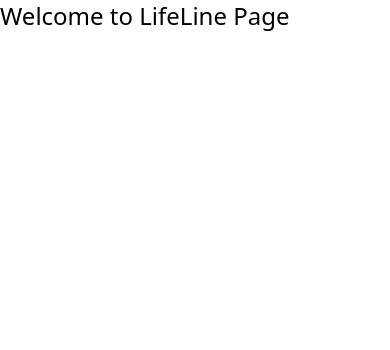
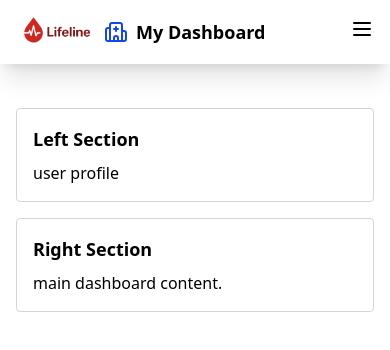
Before and after one commit to DEESAX2/LifeLine, a React (Vite) app: page /user-dashboard in a window 390 px wide. Shown: the top 350 px of the page. Built offline with nearby package versions, Linux system fonts and the light colour scheme.

Commit message:
I started the main content for user dashboard

```diff
--- /dev/null
+++ b/src/components/Dashboardnav.jsx.jsx
@@ -0,0 +1,70 @@
+import lifelinelogo from "../assets/Images/lifelinelogo.jpg"
+import { HospitalIcon } from "lucide-react";
+import { HomeIcon } from "lucide-react";
+import { Clock } from "lucide-react";
+import { PlusIcon } from "lucide-react";
+import { Menu } from "lucide-react";
+import { LogOutIcon } from "lucide-react";
+import { useState } from "react";
+import { Link } from "react-router";
+import RequestModal from "./RequestModal";
+
+export default function Navbar() {
+  const [menuOpen, setMenuOpen] = useState(false);
+
+  const [showModal, setShowModal] = useState(false);
+
+
+  return (
+    <nav className="w-full bg-white shadow-xl  top-0 left-0 z-50">
+      <div className="h-16 px-4 md:px-10 flex items-center justify-between">
+        <div className="flex items-center space-x-2">
+          <img src={lifelinelogo} alt="logo" className="w-20 h-20" />
+          <HospitalIcon className="w-6 h-6 text-blue-700" />
+          <h1 className="font-bold text-lg">My Dashboard</h1>
+        </div>
+
+        <div className="hidden md:flex gap-4 items-center">
+         <Link to={"/"}> <NavButton icon={<HomeIcon className="w-4 h-4" />} text="Back to Home" /></Link>
+         <Link to={"/donor-history"}> <NavButton icon={<Clock className="w-4 h-4" />} text="Donor History" bg="bg-[#15803D] text-white" /></Link>
+          <NavButton icon={<PlusIcon className="w-4 h-4" />} text="New Blood Request" bg="bg-red-700 text-white"
+          onClick={() =>setShowModal(true)} />
+         <Link to={"/"}> <NavButton icon={<LogOutIcon className="w-4 h-4" />} text="Logout" /></Link>
+        </div>
+
+        {/* Hamburger Menu */}
+        <div className="md:hidden">
+          <button onClick={() => setMenuOpen(!menuOpen)}>
+            <Menu className="w-6 h-6 text-black" />
+          </button>
+        </div>
+      </div>
+
+      {/* Mobile Menu */}
+      {menuOpen && (
+        <div className="absolute top-16 left-0 w-full bg-white shadow-md z-40 flex flex-col items-start px-4 py-4 space-y-3 md:hidden">
+          <NavButton icon={<HomeIcon className="w-4 h-4" />} text="Back to Home" fullWidth />
+          <NavButton icon={<Clock className="w-4 h-4" />} text="Donor History" bg="bg-[#15803D] text-white" fullWidth />
+          <NavButton icon={<PlusIcon className="w-4 h-4" />} text="New Blood Request" bg="bg-red-700 text-white" fullWidth />
+          <NavButton icon={<LogOutIcon className="w-4 h-4" />} text="Logout" fullWidth />
+        </div>
+      )}
+
+      {showModal && <RequestModal onClose={() => setShowModal(false)} />}
+    </nav>
+  );
+}
+
+function NavButton({ icon, text, bg = "", fullWidth = false, onClick }) {
+  return (
+    <button
+    onClick={onClick}
+      className={`flex items-center gap-2 px-4 py-2 border border-gray-300 rounded-md cursor-pointer text-sm ${bg} ${
+        fullWidth ? "w-full justify-start" : ""
+      }`}
+    >
+      {icon}
+      {text}
+    </button>
+  );
+}
--- /dev/null
+++ b/src/components/RequestModal.jsx
@@ -0,0 +1,60 @@
+export default function RequestModal({ onClose }) {
+  // Prevent background clicks from closing modal if clicked inside
+  const handleClickInside = (e) => e.stopPropagation();
+
+  return (
+    <div
+      onClick={onClose}
+      className="fixed inset-0 flex items-center justify-center z-50" // no dark bg
+    >
+      <div
+        onClick={handleClickInside}
+        className="bg-white border border-gray-300 rounded-lg shadow-xl p-6 w-full max-w-md relative"
+      >
+        {/* Close Button */}
+        <button
+          onClick={onClose}
+          className="absolute top-2 right-3 text-gray-600 hover:text-black text-2xl font-bold"
+        >
+          &times;
+        </button>
+
+        {/* Modal Content */}
+        <h2 className="text-xl font-semibold mb-4">New Blood Request</h2>
+
+        <form className="space-y-4">
+          <input
+            type="text"
+            placeholder="Patient Name"
+            className="w-full px-4 py-2 border rounded"
+          />
+          <input
+            type="text"
+            placeholder="Blood Type"
+            className="w-full px-4 py-2 border rounded"
+          />
+          <textarea
+            placeholder="Reason"
+            className="w-full px-4 py-2 border rounded"
+          ></textarea>
+
+          <div className="flex justify-end gap-2">
+            <button
+              type="button"
+              onClick={onClose}
+              className="px-4 py-2 border rounded text-gray-600"
+            >
+              Cancel
+            </button>
+            <button
+              type="submit"
+              className="px-4 py-2 bg-red-700 text-white rounded"
+            >
+              Submit
+            </button>
+          </div>
+        </form>
+      </div>
+    </div>
+  );
+}
--- a/src/pages/UserDashboard.jsx
+++ b/src/pages/UserDashboard.jsx
@@ -1,9 +1,29 @@
+import Dashboardnav from "../components/Dashboardnav.jsx"
 
 export default function UserDashboard() {
 
   return (
     <>
-  <h1 className="text-2xl text text-black">Welcome to LifeLine Page</h1>
+
+      <Dashboardnav />
+      <section className="mt-7">
+        <div className="flex flex-col md:flex-row w-full h-screen p-4 gap-4">
+          {/* Left Section */}
+          <div className="md:w-1/3 w-full border border-gray-300 p-4 rounded">
+            <h2 className="text-lg font-semibold mb-2">Left Section</h2>
+            <p> user profile</p>
+          </div>
+
+          {/* Right Section */}
+          <div className="md:w-2/3 w-full border border-gray-300 p-4 rounded">
+            <h2 className="text-lg font-semibold mb-2">Right Section</h2>
+            <p> main dashboard content.</p>
+          </div>
+        </div>
+
+
+
+      </section>
     </>
   )
 }
```
